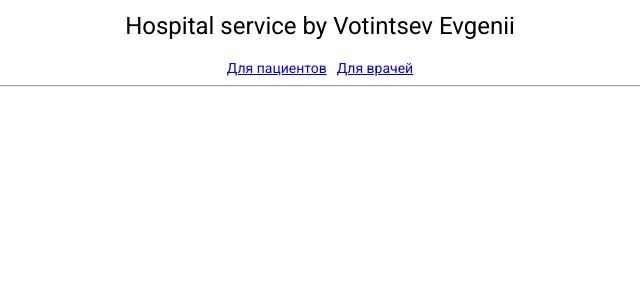
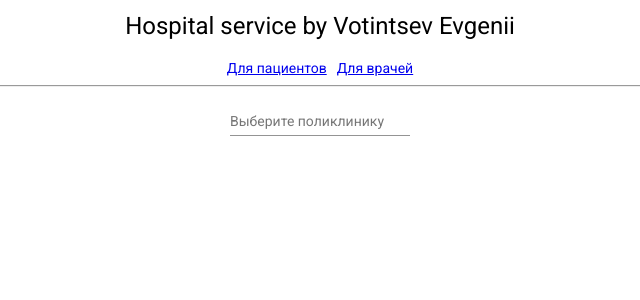
Before and after one commit to jakevotincev/HospitalProject, an Angular app in the folder frontend/: page /patients in a window 1280 px wide. Shown: the top 300 px of the page, without its empty margins (320-960 px from the left). Built offline with nearby package versions, Linux system fonts and the light colour scheme.

Commit message:
added hospital search bar with autocomplete

```diff
--- /dev/null
+++ b/frontend/src/app/interfaces/hospital.ts
@@ -0,0 +1,5 @@
+export interface Hospital {
+  id: number;
+  name: string;
+  address: string;
+}
--- a/frontend/src/app/patient/patient.component.css
+++ b/frontend/src/app/patient/patient.component.css
@@ -0,0 +1,3 @@
+.hospital-form{
+  text-align: center;
+}
--- a/frontend/src/app/patient/patient.component.html
+++ b/frontend/src/app/patient/patient.component.html
@@ -1,3 +1,23 @@
-<div>
+<div class="hospital-form">
+  <form>
+    <mat-form-field class="mat-form-field">
+      <mat-label>Выберите поликлинику</mat-label>
+      <input type="text"
+             name="hospital"
+             placeholder="Введите текст для поиска"
+             matInput
+             [formControl]="selectedHospital"
+             [matAutocomplete]="auto">
+      <mat-autocomplete #auto="matAutocomplete" [displayWith]="displayFn" autoActiveFirstOption>
+        <mat-option *ngFor="let hospital of filteredOptions|async" [value]=hospital>
+          {{hospital.name}}
+        </mat-option>
+      </mat-autocomplete>
+    </mat-form-field>
+  </form>
+  <div *ngIf="selectedHospital">
+    {{selectedHospital.value?.name}}
+  </div>
+
 
 </div>
--- a/frontend/src/app/patient/patient.component.ts
+++ b/frontend/src/app/patient/patient.component.ts
@@ -1,5 +1,10 @@
-import { Component, OnInit } from '@angular/core';
+import {Component, OnInit} from '@angular/core';
+import {Hospital} from "../interfaces/hospital";
+import {FormControl} from "@angular/forms";
+import {Observable} from "rxjs";
+import {map, startWith} from "rxjs/operators";
 
+//todo: add service
 @Component({
   selector: 'app-patient',
   templateUrl: './patient.component.html',
@@ -7,9 +12,53 @@ import { Component, OnInit } from '@angular/core';
 })
 export class PatientComponent implements OnInit {
 
-  constructor() { }
+  selectedHospital = new FormControl();
+  filteredOptions?: Observable<Hospital[]>;
+
+  hospitals: Hospital[] = [
+    {
+      "name": "поликлиника №1",
+      "address": "улица1",
+      "id": 1
+    },
+    {
+      "name": "поликлиника №2",
+      "address": "улица2",
+      "id": 2
+    },
+    {
+      "name": "поликлиника №3",
+      "address": "улица3",
+      "id": 3
+    },
+    {
+      "name": "поликлиника №4",
+      "address": "улица4",
+      "id": 4
+    },
+    {
+      "name": "хуйня",
+      "address": "улица4",
+      "id": 4
+    }
+  ];
+
+  private _filter(value: string): Hospital[] {
+    const filterValue = value.toLowerCase();
+
+    return this.hospitals.filter(hospital => this.displayFn(hospital).toLowerCase().includes(filterValue));
+  }
+
+  displayFn(hospital: Hospital): string {
+    return hospital && hospital.name ? hospital.name : '';
+  }
 
   ngOnInit(): void {
+    this.filteredOptions = this.selectedHospital.valueChanges
+      .pipe(
+        startWith(''),
+        map(value => typeof value === 'string' ? value : value.name),
+        map(name => name ? this._filter(name) : this.hospitals.slice())
+      );
   }
-
 }
```
Also changed, not shown: frontend/src/app/app.module.ts (+16 -5 lines).
